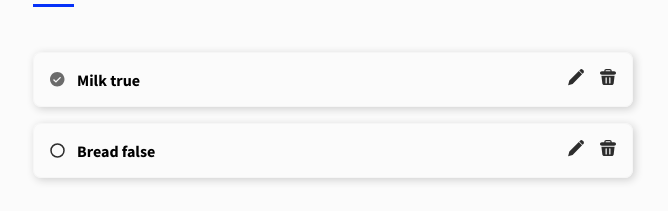
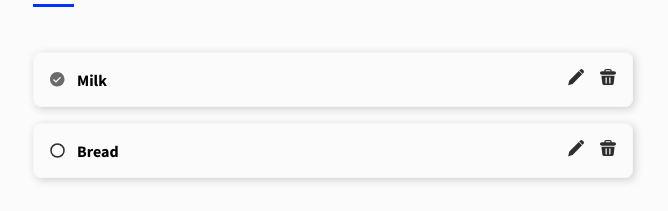
Before and after one commit to bencodezen/vue-your-todos, a Vue app: page / in a window 1280 px wide. Shown: the part 319-530 px from the top of the page, without its empty margins (307-975 px from the left). Built offline with nearby package versions, Linux system fonts and the light colour scheme.

Commit message:
refactor: clean up test text

```diff
--- a/src/App.vue
+++ b/src/App.vue
@@ -88,7 +88,7 @@ export default {
           />
         </div>
         <p class="task-list-text">
-          {{ taskItem.label }} {{ taskItem.complete }}
+          {{ taskItem.label }}
         </p>
         <div class="task-list-cta">
           <p>
```
